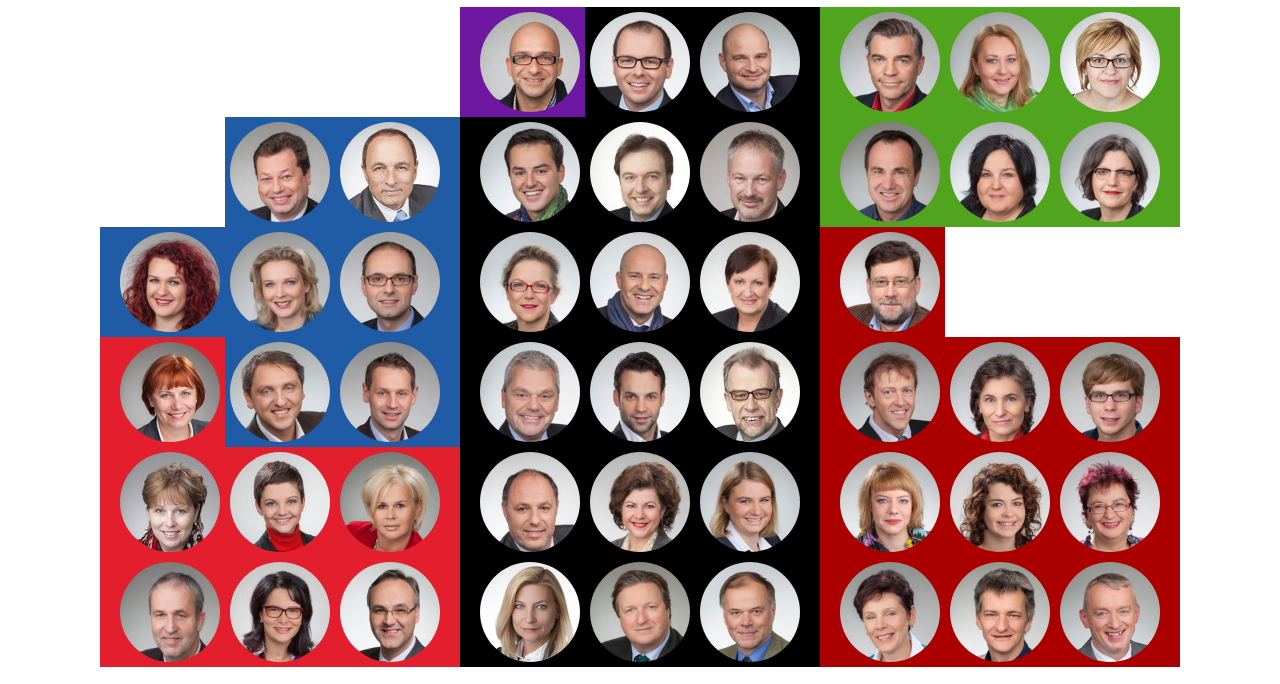
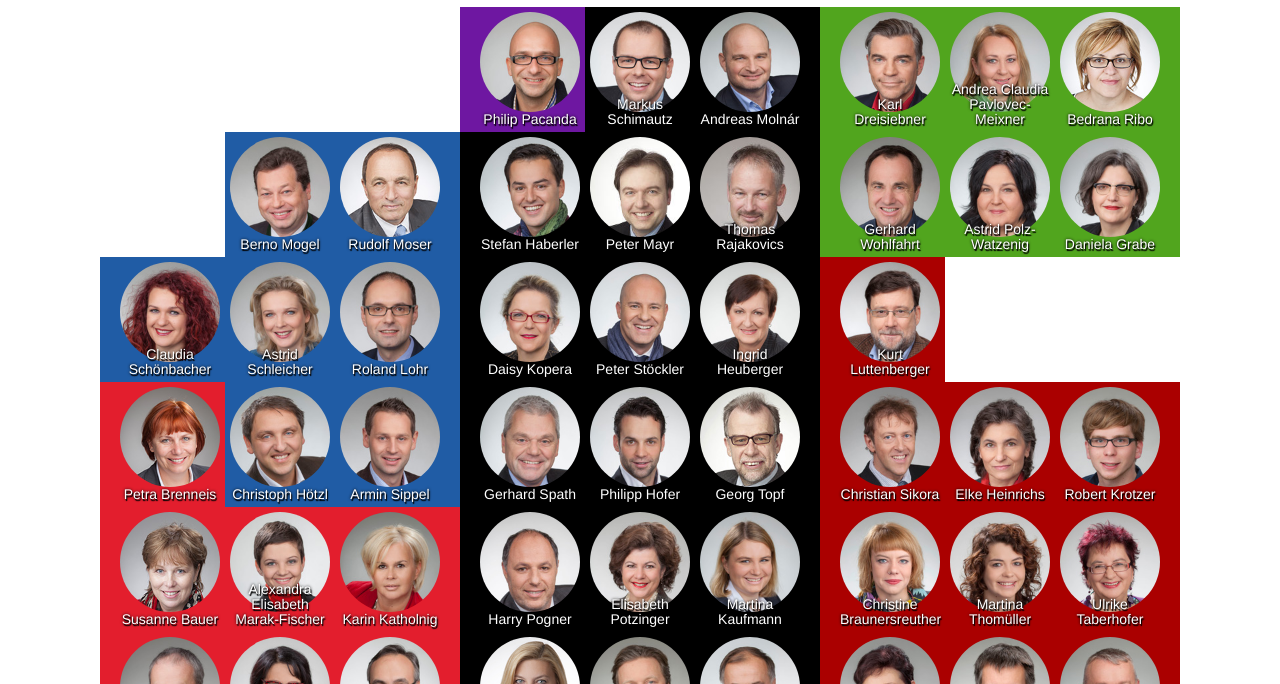
Before and after one commit to PeterTheOne/mehrheiten-rechner, a website: page index.html in a window 1280 px wide. Shown: the part 63-747 px from the top of the page. Drawn offline with Linux system fonts and the light colour scheme.

Commit message:
add names

```diff
--- a/css/style.css
+++ b/css/style.css
@@ -15,7 +15,7 @@ h2 {
 }
 
 .seats td {
-    padding: 5px;
+    padding: 5px 5px 20px 5px;
 }
 
 .seats td:nth-child(3n+3) {
@@ -27,6 +27,7 @@ h2 {
 }
 
 .seat {
+    position: relative;
     background-size: cover;
     width: 100px;
     height: 100px;
@@ -34,6 +35,11 @@ h2 {
     transform-style: preserve-3d;
     transition: all 0.5s ease;
     cursor: pointer;
+    color: #ffffff;
+    text-align: center;
+    padding-top: 80px;
+    text-shadow: 1px 2px 1px black, 0px 0px 3px black;
+    line-height: 15px;
 }
 
 .seat.gone {
@@ -41,6 +47,13 @@ h2 {
     -webkit-filter: grayscale(100%);
     filter: grayscale(100%);
     transform: rotateY(180deg);
+}
+
+.seat .name {
+    width: 100%;
+    position: absolute;
+    bottom: -15px;
+    left: 0;
 }
 
 .parties {
@@ -69,27 +82,27 @@ h2 {
     border-radius: 10%;
 }
 
-.övp {
+.oevp {
     color: #ffffff;
     background-color: #000000;
 }
 
-.kpö {
+.kpoe {
     color: #ffffff;
     background-color: #aa0000;
 }
 
-.spö {
+.spoe {
     color: #ffffff;
     background-color: #E31E2D;
 }
 
-.fpö {
+.fpoe {
     color: #ffffff;
     background-color: #205CA5;
 }
 
-.grüne {
+.gruene {
     color: #ffffff;
     background-color: #51A51E;
 }
--- a/js/script.js
+++ b/js/script.js
@@ -11,11 +11,11 @@
   };
 
   var partyNames = {
-    "ÖVP": '<span class="partyName övp">ÖVP</span>',
-    "KPÖ": '<span class="partyName kpö">KPÖ</span>',
-    "SPÖ": '<span class="partyName spö">SPÖ</span>',
-    "FPÖ": '<span class="partyName fpö">FPÖ</span>',
-    "Grüne": '<span class="partyName grüne">GRÜNE</span>',
+    "ÖVP": '<span class="partyName oevp">ÖVP</span>',
+    "KPÖ": '<span class="partyName kpoe">KPÖ</span>',
+    "SPÖ": '<span class="partyName spoe">SPÖ</span>',
+    "FPÖ": '<span class="partyName fpoe">FPÖ</span>',
+    "Grüne": '<span class="partyName gruene">GRÜNE</span>',
     "Piratenpartei": '<span class="partyName pirat">PIRAT</span>'
   };
 
@@ -156,6 +156,9 @@
         if (member) {
           $seat.data('member-id', member.id);
           $seat.attr('title', member.name);
+          var $name = $('<span class="name">');
+          $name.text(member.Vorname_text + ' ' + member.Familienname);
+          $seat.append($name);
           var color = partyColors[member.Fraktion];
           $seat.css('background-image', "url('images/members/" + member.image + "')");
           $cell.css('background-color', color);
```
